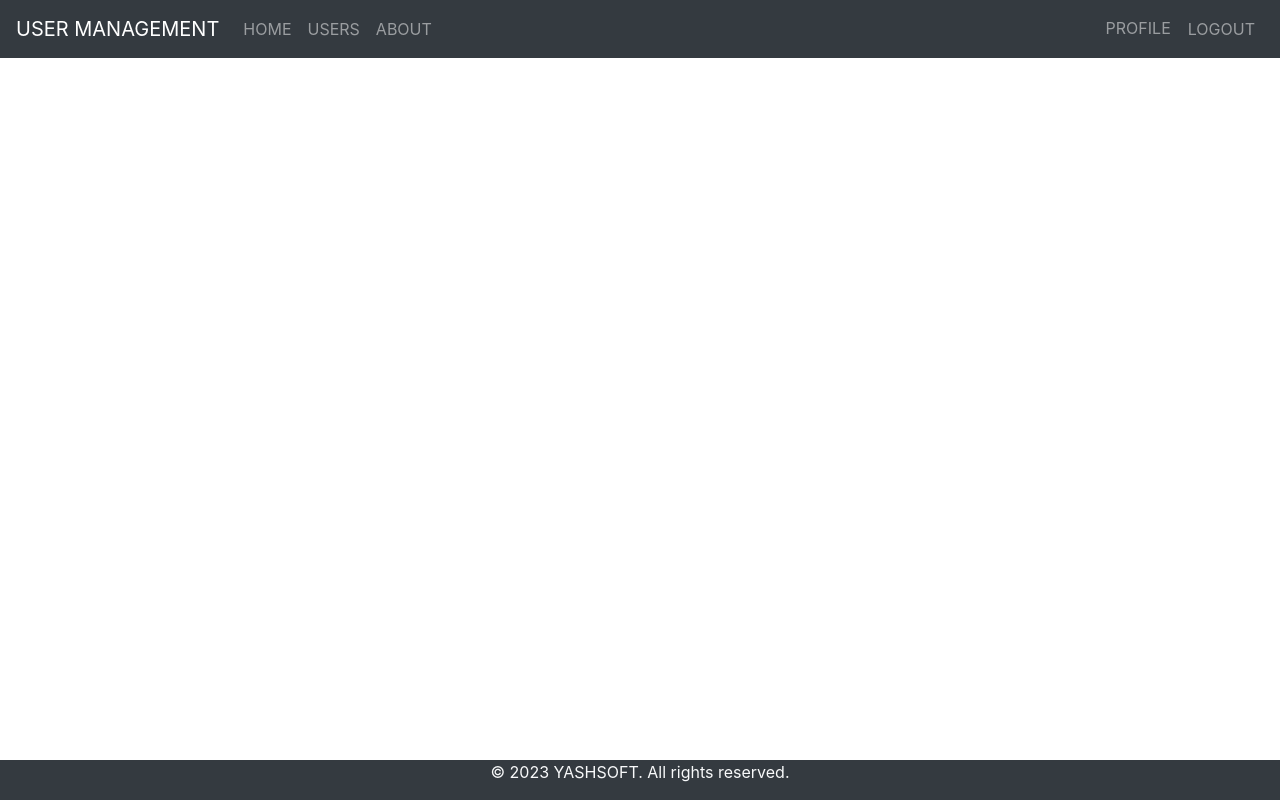
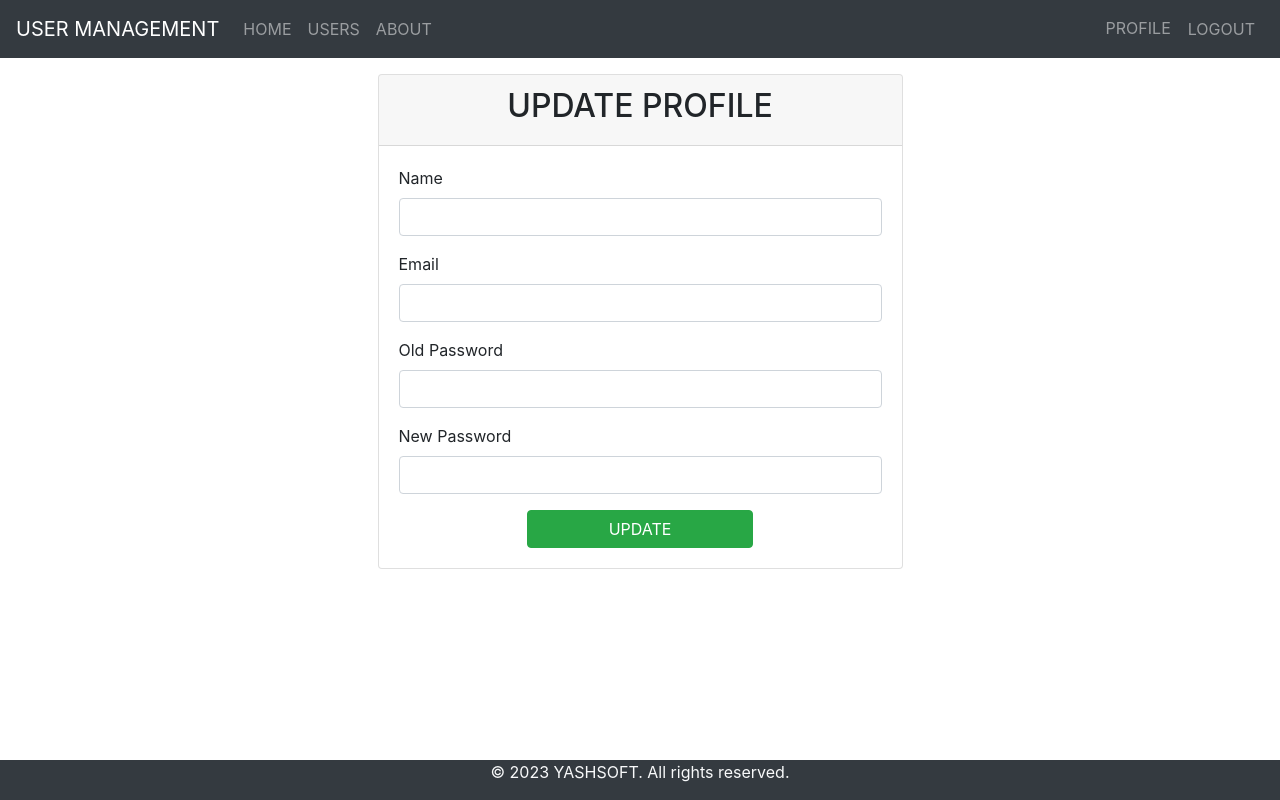
Before and after one commit to YasiruWickramasinghe/User_Authentication_Client, a React (Vite) app: page /profileupdate in a window 1280 px wide. Built offline with nearby package versions, Linux system fonts and the light colour scheme; no server answers; sample sign-in values are in the browser's storage.

Commit message:
Update Completed

```diff
--- a/src/App.tsx
+++ b/src/App.tsx
@@ -24,7 +24,7 @@ function App() {
           <Route path="/register" Component={UserRegister} />
           <Route path="/login" Component={UserLogin} />
           <Route path="/profile" Component={UserProfile} />
-          <Route path="/profileupdate:id" Component={UserUpdate} />
+          <Route path="/profileupdate" Component={UserUpdate} />
           <Route path="/about" Component={About} />
         </Routes>
         </div>
--- a/src/pages/blogPages/UserProfile.tsx
+++ b/src/pages/blogPages/UserProfile.tsx
@@ -36,8 +36,7 @@ const UserProfile = () => {
   }, []);
 
   const handleUpdateClick = () => {
-    // navigateTo(`/profileupdate/${id}`);
-    console.log('click update');
+    navigateTo('/profileupdate');
   };
 
   const handleDeleteClick = (id: string) => {
@@ -94,7 +93,9 @@ const UserProfile = () => {
         <div className="row justify-content-center">
           <div className="col-lg-6">
             {userProfile && (
+              <>
                 <Card header={<h2>{userProfile.name}</h2>}>
+                <p>Name: {userProfile.name}</p>
                   <p>Email: {userProfile.email}</p>
                   <p>Welcome </p>
                   <div className="row justify-content-center mt-3">
@@ -106,16 +107,22 @@ const UserProfile = () => {
                         UPDATE
                       </Button>
                     </div>
+                  </div>
+                </Card>
+                <br/>
+                <Card header={<h4>CANCEL ACCOUNT</h4>} >
+                  <div className="row justify-content-center mt-3">
                     <div className="col-md-6">
                       <Button
                         buttonStyle={'btn btn-outline-danger btn-block'}
                         onClick={() => handleDeleteClick(userProfile.id)}
                       >
-                      DELETE
+                        DELETE ACCOUNT
                       </Button>
                     </div>
                   </div>
                 </Card>
+              </>
             )}
           </div>
         </div>
--- a/src/pages/blogPages/UserUpdate.tsx
+++ b/src/pages/blogPages/UserUpdate.tsx
@@ -1,9 +1,153 @@
-function UserUpdate() {
+import React, { useEffect, useState } from 'react';
+import { useForm } from 'react-hook-form';
+import { updateUserProfile, getUserProfile } from '../../service/userAPI';
+import { useNavigate } from 'react-router-dom';
+import Card from '../../components/Card';
+import Button from '../../components/Button';
+import FormField from '../../components/formComponents/FormField';
+import Swal from 'sweetalert2';
+
+type UpdateUserData = {
+  name: string;
+  email: string;
+  oldPassword: string;
+  newPassword: string;
+};
+
+const UpdateUser: React.FC = () => {
+  const {
+    register,
+    handleSubmit,
+    formState: { errors },
+    reset,
+    setValue
+  } = useForm<UpdateUserData>();
+  //const [loading, setLoading] = useState(false);
+  const navigateTo = useNavigate();
+  const [loginError, setLoginError] = useState<string | null>('');
+  const [submissionCompleted, setSubmissionCompleted] = useState(false);
+
+  useEffect(() => {
+    const fetchUserProfile = async () => {
+      try {
+        const accessToken = localStorage.getItem('accessToken');
+
+        if (accessToken) {
+          const response = await getUserProfile(accessToken);
+          const { name, email } = response.user;
+          setValue('name', name);
+          setValue('email', email);
+        } else {
+          navigateTo('/login');
+        }
+      } catch (error) {
+        console.error('Error fetching user profile:', error);
+      }
+    };
+
+    fetchUserProfile();
+  }, [setValue, navigateTo]);
+
+  const onSubmit = async (data: UpdateUserData) => {
+    try {
+      //setLoading(true);
+      const accessToken = localStorage.getItem('accessToken');
+
+      if (accessToken) {
+        await updateUserProfile(data, accessToken);
+        //setLoading(false);
+
+        // Show success message
+        Swal.fire({
+          icon: 'success',
+          title: 'Profile Updated!',
+          text: 'Your profile has been updated successfully.',
+          showConfirmButton: false,
+          timer: 1500
+        });
+
+        // Clear form fields
+        reset();
+
+        // Show submission completed message
+        setSubmissionCompleted(true);
+
+        // Reset message after 0.5 seconds
+        setTimeout(() => {
+          setSubmissionCompleted(false);
+          navigateTo('/profile');
+        }, 500);
+
+      } else {
+        console.error('Access token not found.');
+      }
+    } catch (error: any) {
+
+      if (error.response.status === 400 || error.response.status === 404 || error.response.status === 401) {
+        const errorData = error.response.data;
+        if (errorData.error) {
+          setLoginError(errorData.error);
+        } else if (errorData.errors && errorData.errors.length > 0) {
+          const errorMessage = errorData.errors[0].msg;
+          setLoginError(errorMessage);
+        } else {
+          setLoginError('Login failed. Please try again.');
+        }
+      }
+    }
+  };
+
   return (
-    <>
-      <h1>UPDATE PROFILE</h1>
-    </>
+    <div className="container">
+      <div className="row justify-content-center">
+        <div className="col-lg-6">
+          <Card header={<h2>UPDATE PROFILE</h2>}>
+            <form onSubmit={handleSubmit(onSubmit)}>
+              <FormField
+                label="Name"
+                name="name"
+                register={register('name', { required: 'Name is required' })}
+                error={errors.name}
+              />
+              <FormField
+                label="Email"
+                name="email"
+                register={register('email', { required: 'Email is required' })}
+                error={errors.email}
+              />
+              <FormField
+                label="Old Password"
+                name="oldPassword"
+                type="password"
+                register={register('oldPassword')}
+                error={errors.oldPassword}
+              />
+              <FormField
+                label="New Password"
+                name="newPassword"
+                type="password"
+                register={register('newPassword')}
+                error={errors.newPassword}
+              />
+              {loginError && <p className="text-danger">{loginError}</p>}
+              <div className="row justify-content-center mt-3">
+                <div className="col-md-6">
+                  <Button
+                    type="submit"
+                    buttonStyle="btn btn-success btn-block"
+
+                  >
+                    UPDATE
+                  </Button>
+                </div>
+              </div>
+              {submissionCompleted}
+            </form>
+          </Card>
+        </div>
+      </div>
+    </div>
   );
-}
+};
 
-export default UserUpdate;
+export default UpdateUser;
--- a/src/service/userAPI.ts
+++ b/src/service/userAPI.ts
@@ -46,7 +46,7 @@ export const updateUserProfile = async (
     accessToken: string
 ): Promise<void> => {
     try {
-        await userAPI.put('/profile', userData, {
+        await userAPI.put('/profileupdate', userData, {
             headers: {
                 Authorization: `Bearer ${accessToken}`,
             },
@@ -59,7 +59,7 @@ export const updateUserProfile = async (
 
 export const deleteUserProfile = async (accessToken: string): Promise<void> => {
     try {
-        await userAPI.delete('/profile', {
+        await userAPI.delete('/profiledelete', {
             headers: {
                 Authorization: `Bearer ${accessToken}`,
             },
```
Lines whose indentation alone changed are shown as unchanged.
